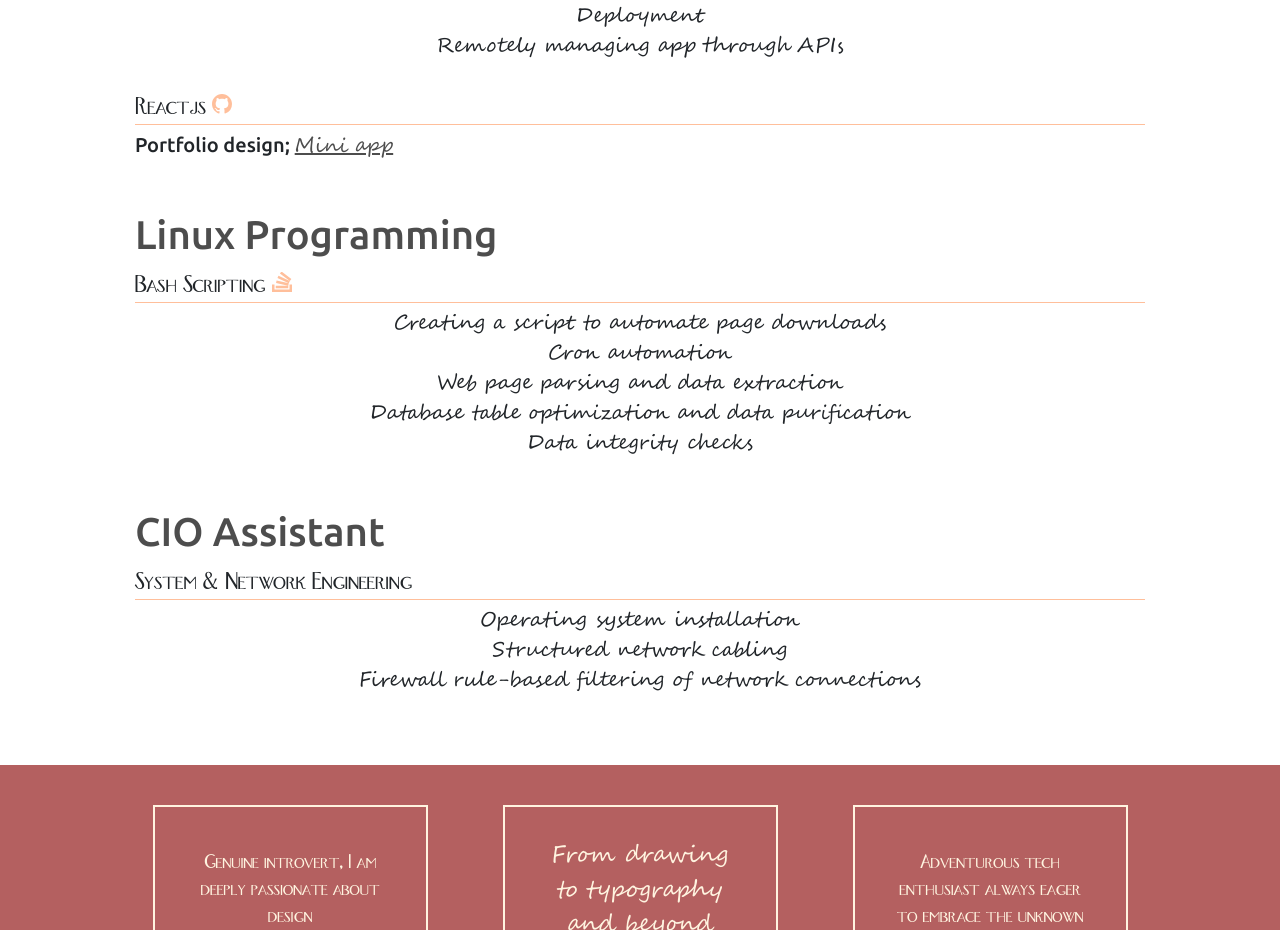
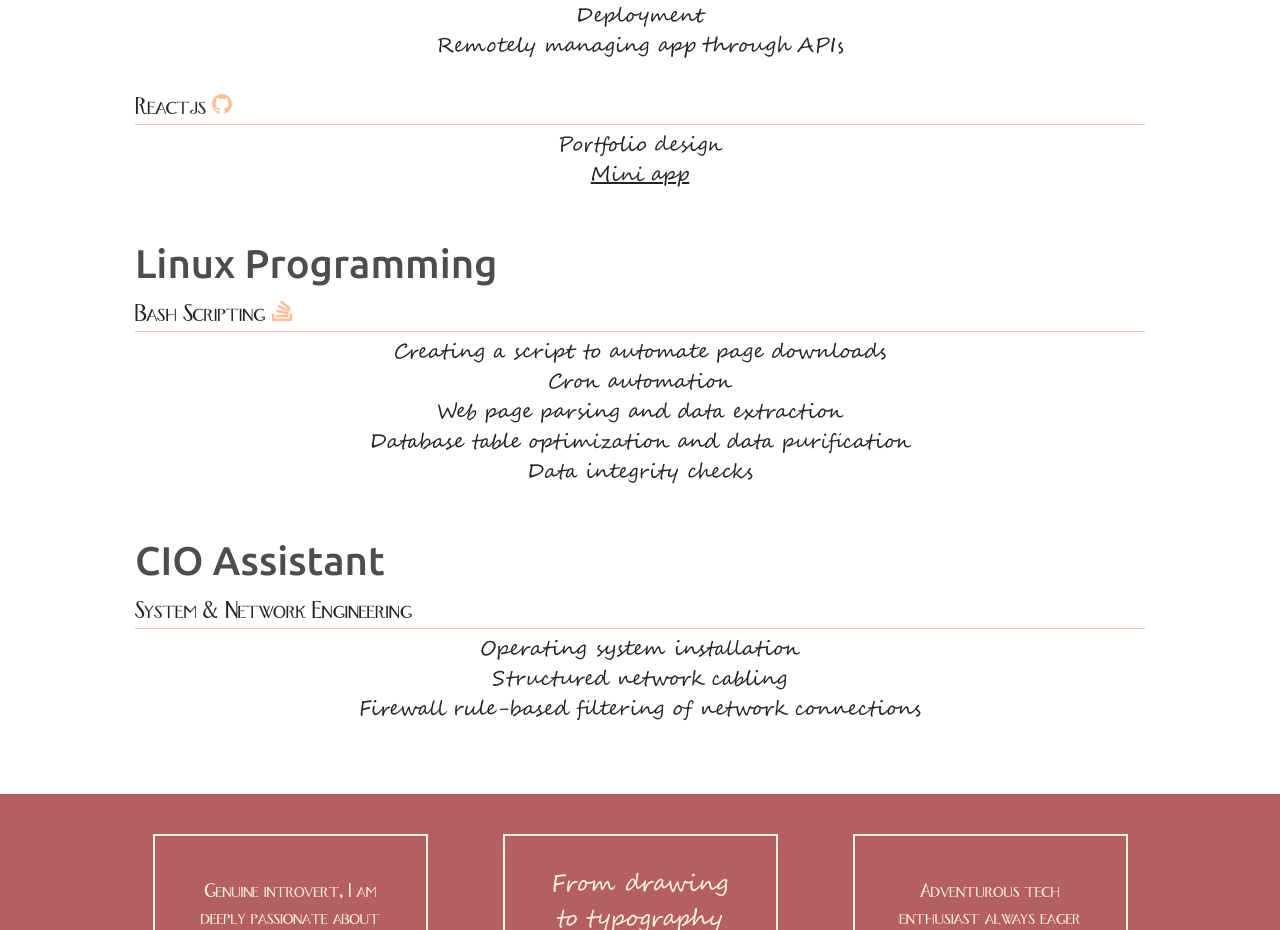
Before and after one commit to Antsamotady/ResumePortfolio, a React (Create React App) app: page /capabilities in a window 1280 px wide. Shown: the part 1029-1959 px from the top of the page. Built offline with nearby package versions, Linux system fonts and the light colour scheme.

Commit message:
Small fix: omminted capability list

```diff
--- a/src/Components/Pages/Capabilities.js
+++ b/src/Components/Pages/Capabilities.js
@@ -94,7 +94,10 @@ class Capabilities extends Component {
                 <div className="tech-header">
                   <span className="tech-title">Reactjs </span><span className="icon-link"><a title="The project repo" href="https://github.com/Antsamotady/ResumePortfolio/tree/master"><BsGithub /></a></span>
                 </div>
-                <p>Portfolio design; <span className="mini-app-btn" onClick={this.hideMe}>Mini app</span></p>
+                <ul className="list-inline">
+                  <li>Portfolio design</li>
+                  <li><span className="mini-app-btn" onClick={this.hideMe}>Mini app</span></li>
+                </ul>
               </div>
               <div className="mini-app">
                 {this.state.shown
```
